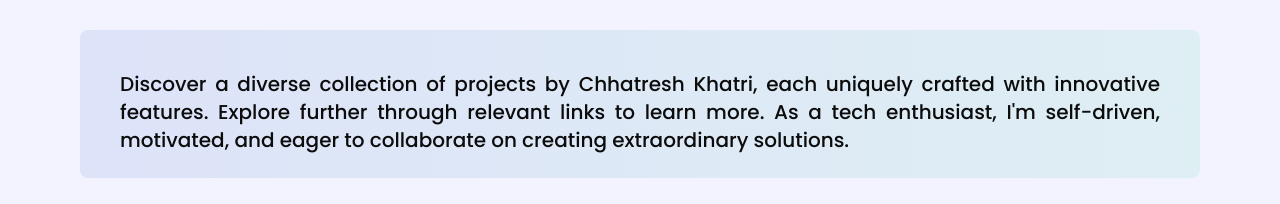
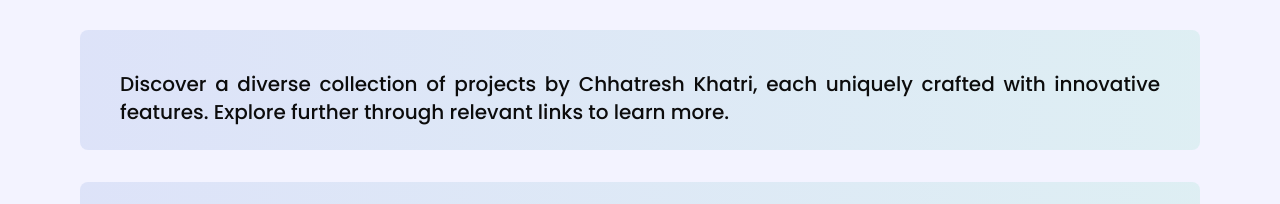
Before and after one commit to ChhatreshKhatri/portfolio-nextjs, a Next.js app: page /projects in a window 1280 px wide. Shown: the part 150-354 px from the top of the page. Built offline with nearby package versions, Linux system fonts and the light colour scheme; grey boxes are pictures that could not be loaded.

Commit message:
project + bump

```diff
--- a/app/projects/page.tsx
+++ b/app/projects/page.tsx
@@ -32,7 +32,8 @@
       <div className="relative group rounded-lg w-full text-justify p-3 xs:p-6 xs:px-10 py-6">
         <div className="absolute -inset-0 rounded-lg bg-gradient-to-r from-blue2/50 to-green2/50 opacity-20 transition duration-500 group-hover:opacity-50"></div>
         <p className="relative text-lg xs:text-xl mt-4">
-Discover a diverse collection of projects by Chhatresh Khatri, each uniquely crafted with innovative features. Explore further through relevant links to learn more. As a tech enthusiast, I&apos;m  self-driven, motivated, and eager to collaborate on creating extraordinary solutions.
+          Discover a diverse collection of projects by Chhatresh Khatri, each uniquely crafted with innovative features. Explore further through
+          relevant links to learn more.
         </p>
       </div>
       {/* Ramma creations */}
```
Also changed, not shown: package.json (+4 -4 lines), 1 other file (tests, documents, lock files or other folders).
